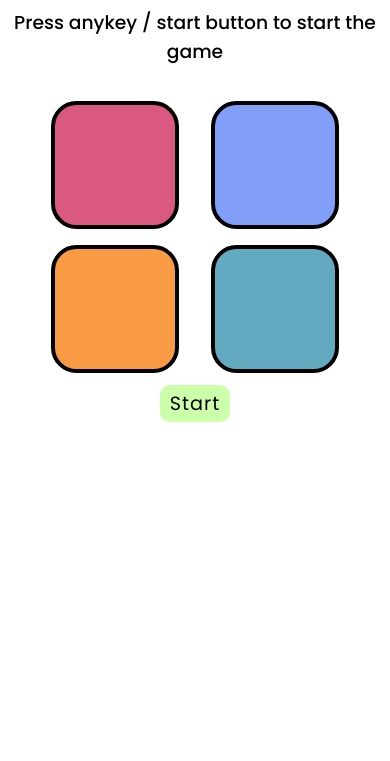
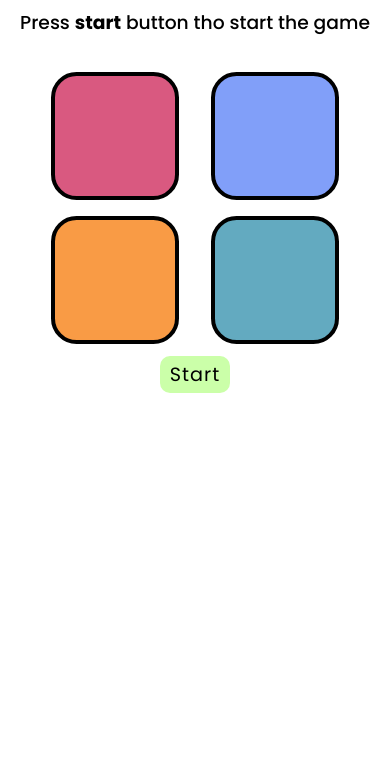
Before and after one commit to jayasai-gorre/Simon-Says-Game, a plain HTML site: page index.html in a window 390 px wide. Shown: the part 83-844 px from the top of the page. Drawn offline with Linux system fonts and the light colour scheme.

Commit message:
changed heading

```diff
--- a/app.js
+++ b/app.js
@@ -10,6 +10,10 @@ let level = 0;
 let highest = level;
 
 let h3 = document.querySelector(".show-details");
+
+if (window.innerWidth <= 768) {
+    h3.innerHTML = "Press <b>start</b> button tho start the game";
+  }
 
 document.addEventListener("keypress", function() {
     if(started == false) {
--- a/index.html
+++ b/index.html
@@ -10,7 +10,7 @@
 
 <body>
     <h1>Simon Say's Game</h1>
-    <h3 class="show-details">Press anykey / start button to start the game</h3>
+    <h3 class="show-details">Press any key to start the game</h3>
     <p class="high-score"></p>
     <div class="btn-container">
         <div class="line-one">
```
